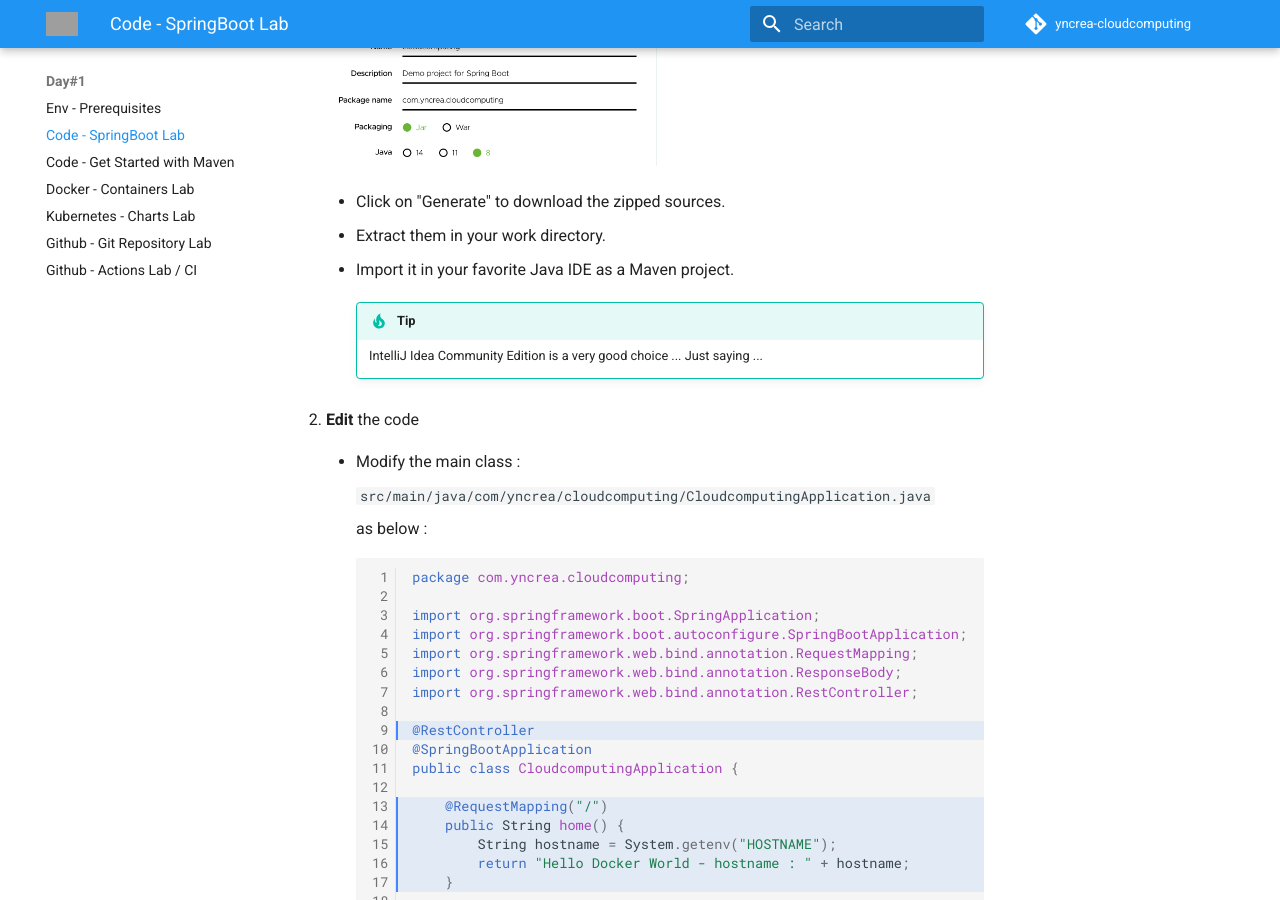
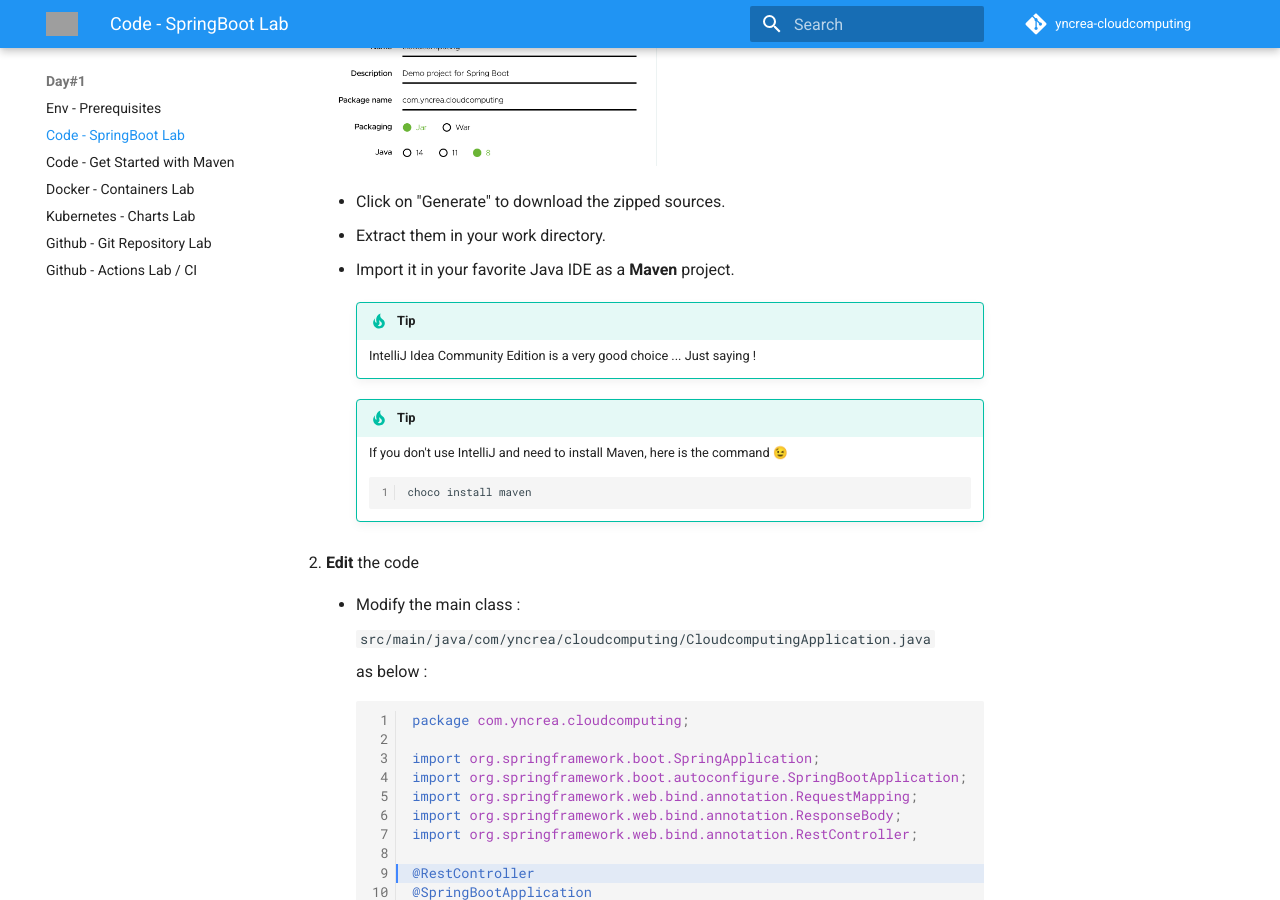
Before and after one commit to jurocknsail/yncrea-cloudcomputing, an MkDocs documentation site: the page built from docs/javaspringboot.md, in a window 1280 px wide and 900 px high, scrolled down 604 px. Built offline with MkDocs 1.6.1 and Material for MkDocs 9.7.7, drawn with Linux system fonts in a browser that asks for light colours; emoji names are drawn with the system emoji font; comment, search, counter and statistics services are not loaded; grey boxes are pictures that could not be loaded.

````diff
--- a/docs/javaspringboot.md
+++ b/docs/javaspringboot.md
@@ -13,10 +13,16 @@ The goal here is to create a sample micro service coded in [Java Spring Boot](ht
 
     * Extract them in your work directory.
 
-    * Import it in your favorite Java IDE as a Maven project.
+    * Import it in your favorite Java IDE as a __Maven__ project.
 
         !!! tip
-            IntelliJ Idea Community Edition is a very good choice ... Just saying ...
+            IntelliJ Idea Community Edition is a very good choice ... Just saying !
+
+        !!! tip
+            If you don't use IntelliJ and need to install Maven, here is the command :wink:
+            ```bash linenums="1"
+            choco install maven
+            ```
 
 1. **Edit** the code
 
@@ -26,7 +32,7 @@ The goal here is to create a sample micro service coded in [Java Spring Boot](ht
 
         as below :
 
-        ``` java hl_lines="9 13 14 15 16 17 19 20 21 22 23 24 26 27 28 29 30 31" linenums="1"
+        ``` java hl_lines="9 13 14 15 16 17 19 20 21 22 23 25 26 27 28 29 30" linenums="1"
         package com.yncrea.cloudcomputing;
 
         import org.springframework.boot.SpringApplication;
````
Also changed, not shown: docs/docker.md (+2 -2 lines), docs/kubernetes.md (+6 -1 lines), docs/maven.md (+1 -1 lines), docs/prerequisites.md (+3 -3 lines).
